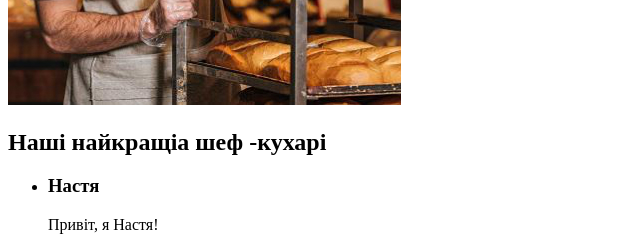
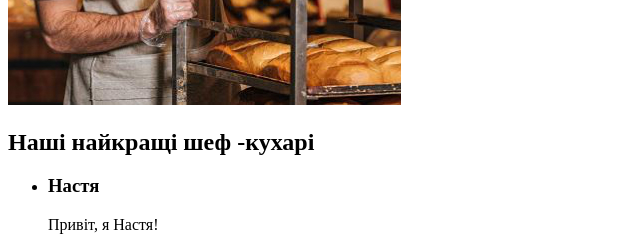
Before and after one commit to Nataliya23/genious-test, a plain HTML site: page index.html in a window 1280 px wide. Shown: the part 800-1040 px from the top of the page, 0-640 px from the left. Drawn offline with Linux system fonts and the light colour scheme.

Commit message:
Update index.html and add images

```diff
--- a/index.html
+++ b/index.html
@@ -46,7 +46,7 @@
         />
       </section>
       <section>
-        <h2>Наші найкращіa шеф -кухарі</h2>
+        <h2>Наші найкращі шеф -кухарі</h2>
         <ul>
           <li>
             <article>
```
